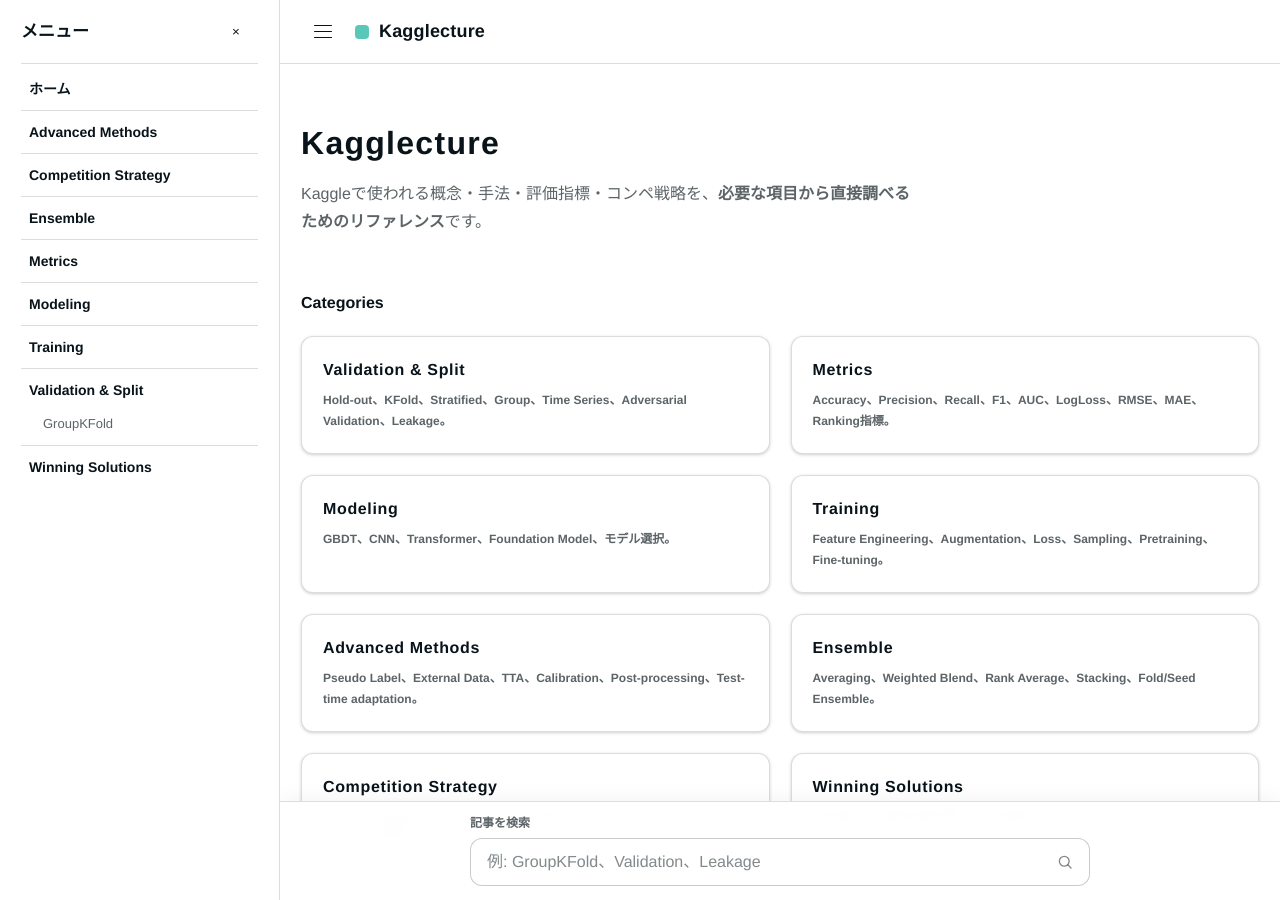
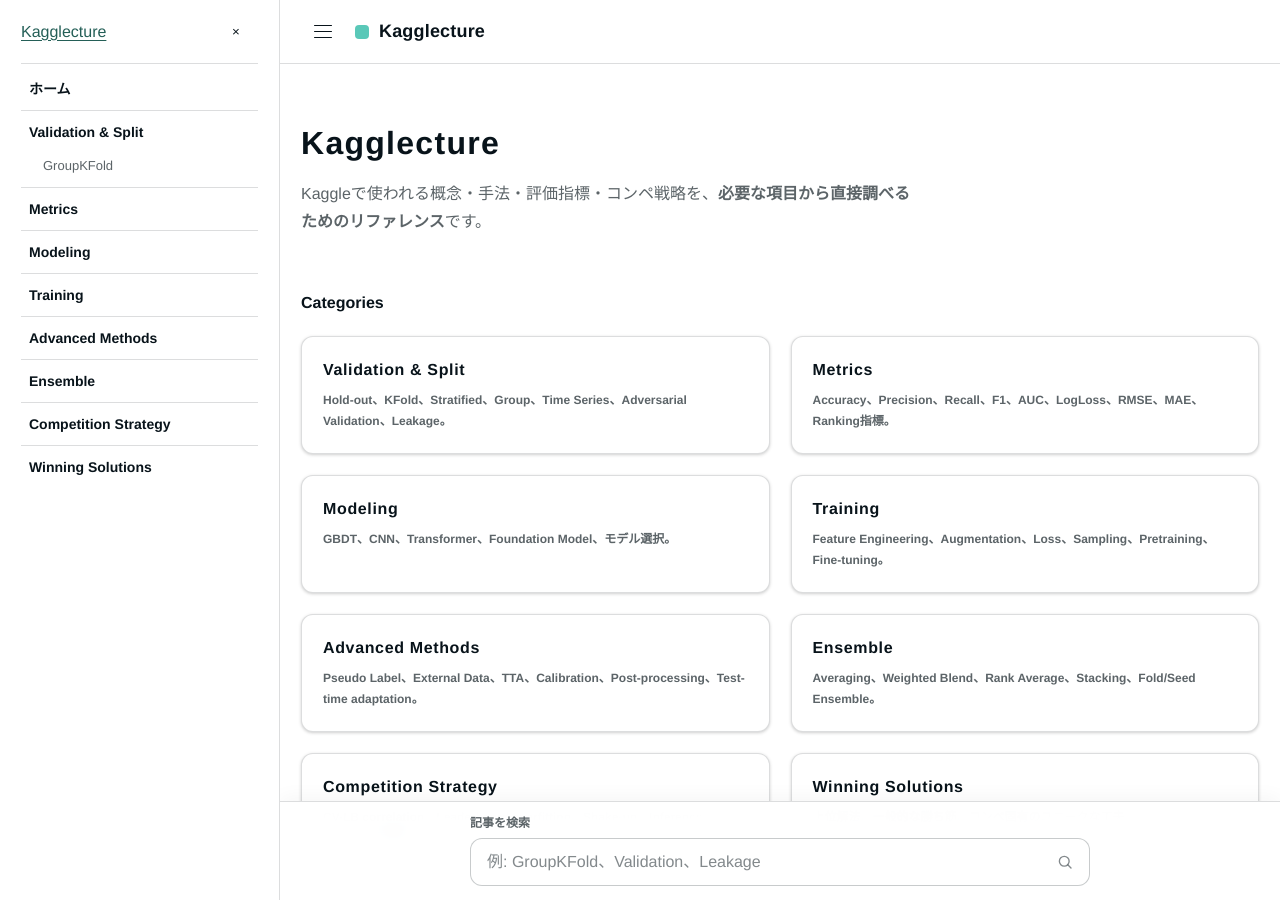
Before and after one commit to morikazu1119/Kagglecture, a Jekyll site: the page built from index.md, in a window 1280 px wide and 900 px high. Built offline with Jekyll 4.4.1, drawn with Linux system fonts in a browser that asks for light colours.

Commit message:
refactor: align sidebar branding and category order

```diff
--- a/_layouts/default.html
+++ b/_layouts/default.html
@@ -16,13 +16,13 @@
       {% assign back_href = page.dir | relative_url %}
     {% endif %}
 
-    {% assign category_pages = site.pages | where: "type", "category-index" | sort: "title" %}
+    {% assign category_pages = site.pages | where: "type", "category-index" | sort: "nav_order" %}
     {% assign reference_pages = site.pages | where: "type", "reference" | sort: "title" %}
 
     <header class="site-header">
       <div class="header-inner">
         <div class="header-start">
-          <button class="menu-toggle" type="button" data-menu-toggle aria-controls="site-drawer" aria-expanded="false" aria-label="メニューを開く">
+          <button class="menu-toggle" type="button" data-menu-toggle aria-controls="site-drawer" aria-expanded="false" aria-label="一覧を開閉">
             <span class="menu-toggle__icon" aria-hidden="true"></span>
           </button>
 
@@ -43,27 +43,32 @@
 
     <div class="drawer-backdrop" data-drawer-backdrop aria-hidden="true"></div>
 
-    <aside id="site-drawer" class="site-drawer" data-site-drawer aria-hidden="true" aria-label="Kagglecture メニュー">
+    <aside id="site-drawer" class="site-drawer" data-site-drawer aria-hidden="true" aria-label="Kagglecture 一覧">
       <div class="drawer-header">
-        <span class="drawer-title">メニュー</span>
-        <button class="drawer-close" type="button" data-drawer-close aria-label="メニューを閉じる">×</button>
+        <a class="drawer-brand" href="{{ '/' | relative_url }}" aria-label="Kagglecture ホーム">
+          <span class="site-brand__mark" aria-hidden="true"></span>
+          <span>Kagglecture</span>
+        </a>
+        <button class="drawer-close" type="button" data-drawer-close aria-label="一覧を閉じる">×</button>
       </div>
 
       <nav class="drawer-nav" aria-label="記事一覧">
-        <a class="drawer-home" href="{{ '/' | relative_url }}">ホーム</a>
+        <a class="drawer-home{% if page.url == '/' %} is-active{% endif %}" href="{{ '/' | relative_url }}"{% if page.url == '/' %} aria-current="page"{% endif %}>ホーム</a>
 
+        <div class="drawer-category-list">
           {% for category in category_pages %}
           <section class="drawer-section">
-          <a class="drawer-category" href="{{ category.url | relative_url }}">{{ category.title }}</a>
+            <a class="drawer-category{% if page.url contains category.url %} is-active{% endif %}" href="{{ category.url | relative_url }}"{% if page.url == category.url %} aria-current="page"{% endif %}>{{ category.title }}</a>
             <div class="drawer-articles">
               {% for item in reference_pages %}
                 {% if item.url contains category.url %}
-              <a class="drawer-article" href="{{ item.url | relative_url }}">{{ item.title }}</a>
+                <a class="drawer-article{% if page.url == item.url %} is-active{% endif %}" href="{{ item.url | relative_url }}"{% if page.url == item.url %} aria-current="page"{% endif %}>{{ item.title }}</a>
                 {% endif %}
               {% endfor %}
             </div>
           </section>
           {% endfor %}
+        </div>
       </nav>
     </aside>
 
```
Lines whose indentation alone changed are shown as unchanged.
